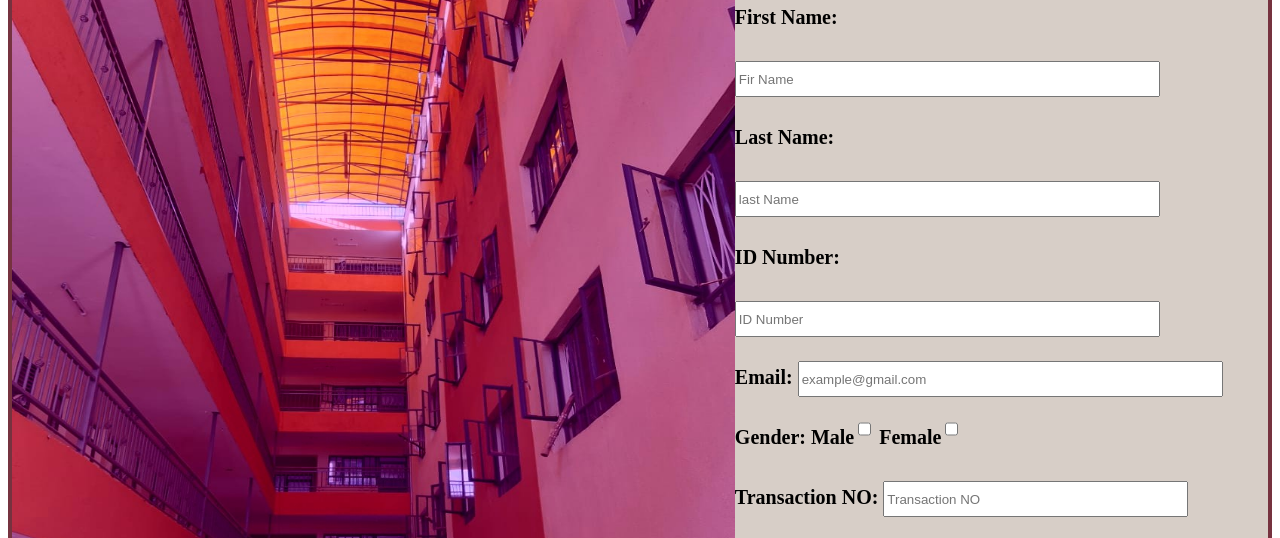
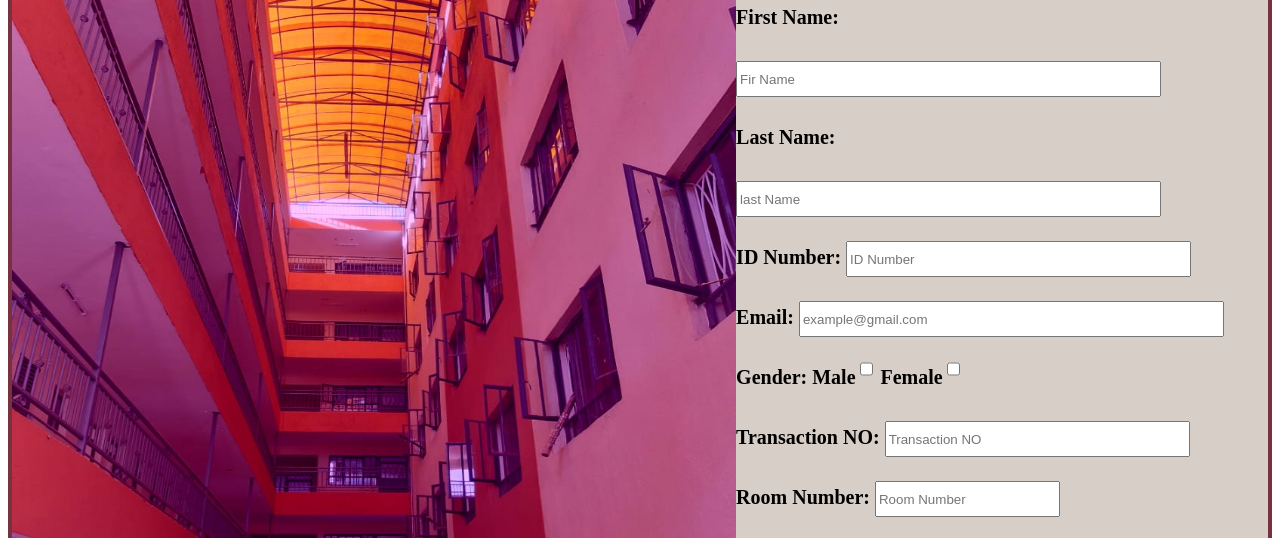
Before and after one commit to richardkefa/hostel-managment, a plain HTML site: page students.html in a window 1280 px wide. Shown: the part 262-800 px from the top of the page. Drawn offline with Linux system fonts and the light colour scheme; a web font is replaced by a local one.

Commit message:
Update students.html

```diff
--- a/students.html
+++ b/students.html
@@ -29,7 +29,7 @@
                     <p>*Fill all columns</p>
             First Name: <input type="text" placeholder="Fir Name" size="50" style="height: 30px;"> <br>
             Last Name: <input type="text" placeholder="last Name" size="50" style="height: 30px;"> <br>
-            ID Number: <input type="text" placeholder="ID Number" size="50" style="height: 30px;"> <br>
+            ID Number: <input type="text" placeholder="ID Number" size="40" style="height: 30px;"> <br>
             Email: <input type="email" placeholder="example@gmail.com" size="50" style="height: 30px;"> <br>
             Gender:  Male<input type="checkbox" placeholder="Male" size="60" style="height: 30px;">
                     Female<input type="checkbox" placeholder="Female" style="height: 30px;">  <br>
```
